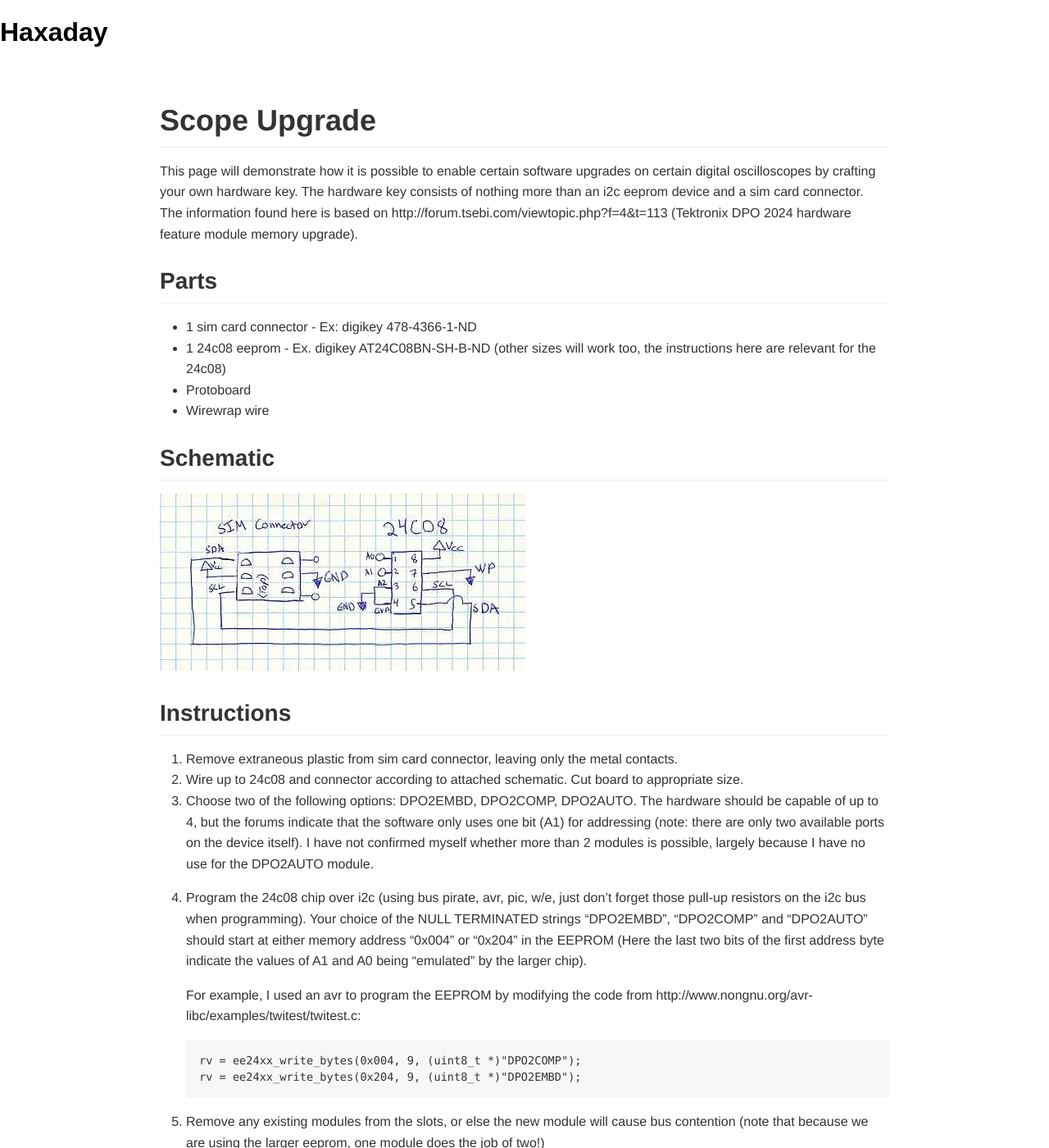
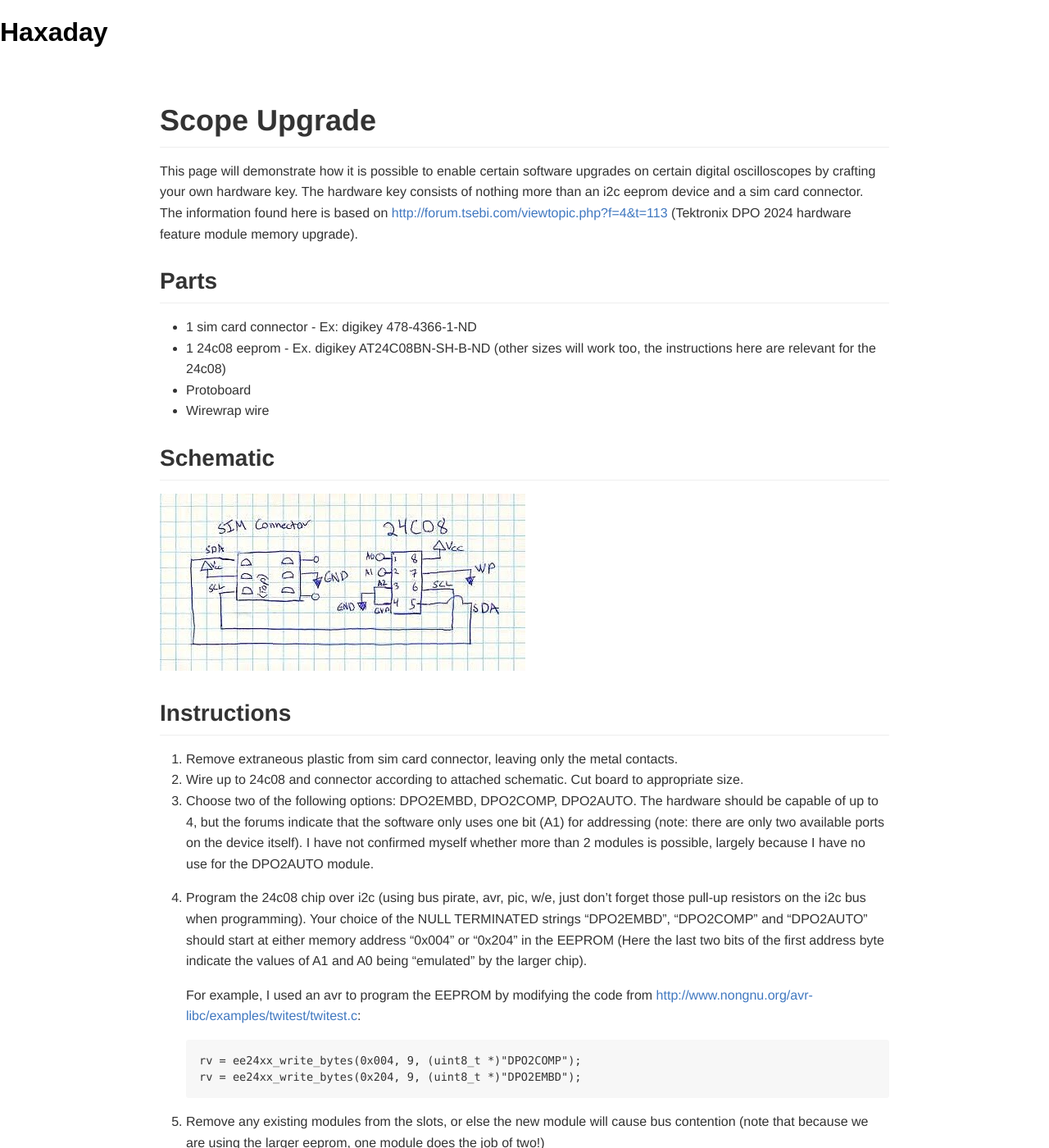
Before and after one commit to haxaday/haxaday.github.io, a Jekyll site: the page built from _posts/2011-06-12-scope-upgrade.md, in a window 1280 px wide and 1400 px high. Shown: the whole window at 82% size. Built offline with Jekyll 4.4.1, drawn with Linux system fonts in a browser that asks for light colours; part of the change alters nothing that is shown.

````diff
--- a/_posts/2011-06-12-scope-upgrade.md
+++ b/_posts/2011-06-12-scope-upgrade.md
@@ -5,7 +5,7 @@ author: andrew
 
 # Scope Upgrade
 
-This page will demonstrate how it is possible to enable certain software upgrades on certain digital oscilloscopes by crafting your own hardware key. The hardware key consists of nothing more than an i2c eeprom device and a sim card connector. The information found here is based on http://forum.tsebi.com/viewtopic.php?f=4&t=113 (Tektronix DPO 2024 hardware feature module memory upgrade).
+This page will demonstrate how it is possible to enable certain software upgrades on certain digital oscilloscopes by crafting your own hardware key. The hardware key consists of nothing more than an i2c eeprom device and a sim card connector. The information found here is based on [http://forum.tsebi.com/viewtopic.php?f=4&t=113](http://forum.tsebi.com/viewtopic.php?f=4&t=113) (Tektronix DPO 2024 hardware feature module memory upgrade).
 
 ## Parts
 
@@ -25,7 +25,7 @@ This page will demonstrate how it is possible to enable certain software upgrade
 3. Choose two of the following options: DPO2EMBD, DPO2COMP, DPO2AUTO. The hardware should be capable of up to 4, but the forums indicate that the software only uses one bit (A1) for addressing (note: there are only two available ports on the device itself). I have not confirmed myself whether more than 2 modules is possible, largely because I have no use for the DPO2AUTO module.
 4. Program the 24c08 chip over i2c (using bus pirate, avr, pic, w/e, just don't forget those pull-up resistors on the i2c bus when programming). Your choice of the NULL TERMINATED strings "DPO2EMBD", "DPO2COMP" and "DPO2AUTO" should start at either memory address "0x004" or "0x204" in the EEPROM (Here the last two bits of the first address byte indicate the values of A1 and A0 being "emulated" by the larger chip).
 
-   For example, I used an avr to program the EEPROM by modifying the code from http://www.nongnu.org/avr-libc/examples/twitest/twitest.c:
+   For example, I used an avr to program the EEPROM by modifying the code from [http://www.nongnu.org/avr-libc/examples/twitest/twitest.c](http://www.nongnu.org/avr-libc/examples/twitest/twitest.c):
 
    ```C
    rv = ee24xx_write_bytes(0x004, 9, (uint8_t *)"DPO2COMP");
````
